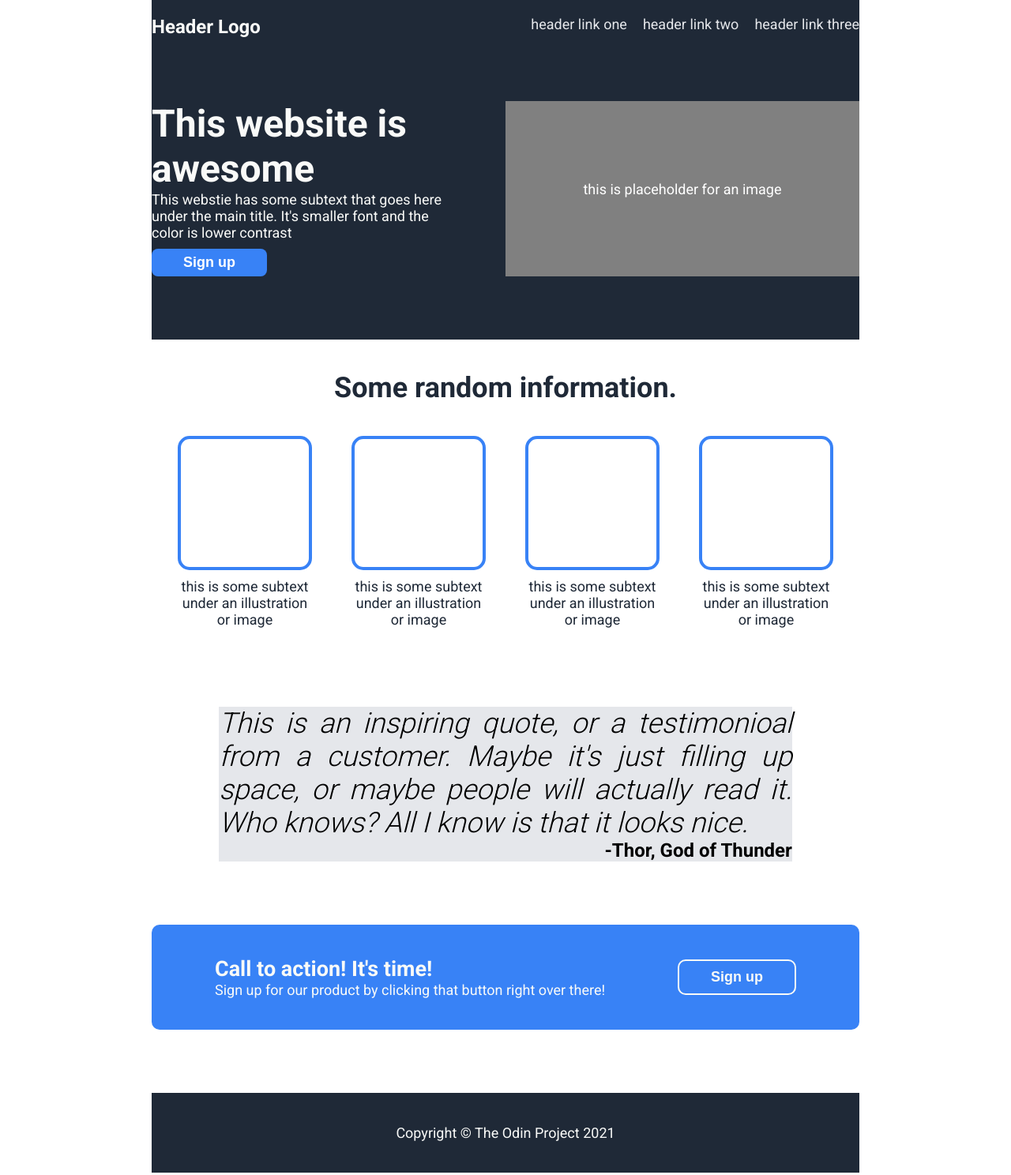
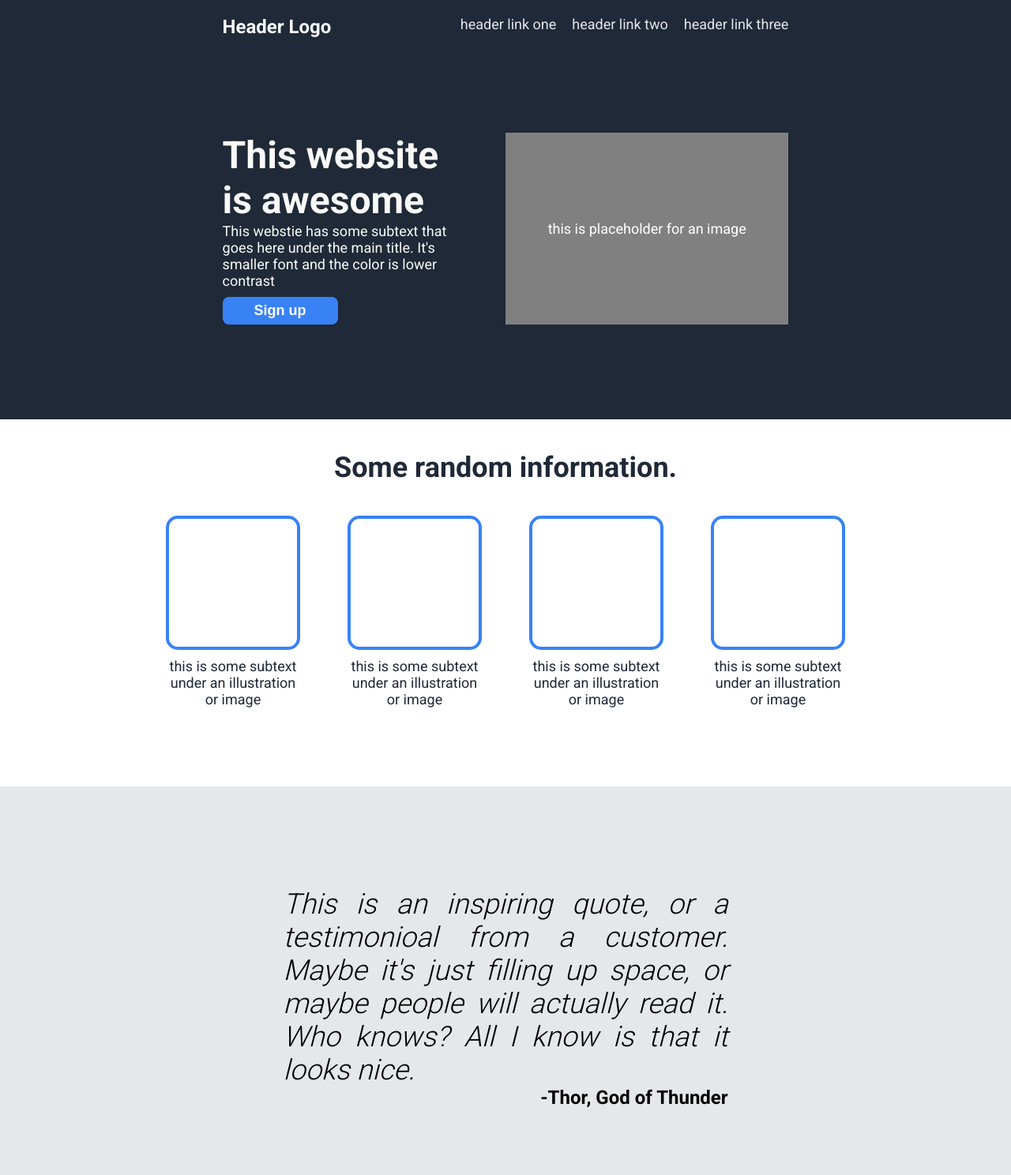
Before and after one commit to rubuz/odin-landing-page, a plain HTML site: page index.html in a window 1280 px wide. Shown: the top 1488 px of the page at 79% size. Drawn offline with Linux system fonts and the light colour scheme.

Commit message:
Final state - 1.0

```diff
--- a/index.html
+++ b/index.html
@@ -8,7 +8,7 @@
     <title>Document</title>
   </head>
   <body>
-    <div class="main">
+    <!-- <div class="main"> -->
     <div class="hero">
       <div class="header">
         <h1>Header Logo</h1>
@@ -69,9 +69,7 @@
     <div class="action">
       <div class="action-main">
         <h2>Call to action! It's time!</h2>
-          <p>
-            Sign up for our product by clicking that button right over there!
-          </p>
+        <p>Sign up for our product by clicking that button right over there!</p>
       </div>
       <button>Sign up</button>
     </div>
@@ -79,6 +77,6 @@
     <footer>
       <p>Copyright &copy; The Odin Project 2021</p>
     </footer>
-    </div>
+    <!-- </div> -->
   </body>
 </html>
--- a/style.css
+++ b/style.css
@@ -17,28 +17,30 @@ body {
   font-family: "Roboto", sans-serif;
   font-size: 18px;
   min-height: 100vh;
-  /* display: flex;
+  margin: 0 auto;
+  display: flex;
   flex-direction: column;
   justify-content: center;
-  align-items: center; */
+  align-items: center;
 }
 
 a {
   text-decoration: none;
 }
 
-.main {
+/* .main {
   width: 70%;
-  margin: 0 auto;
+
   display: flex;
   flex-direction: column;
   justify-content: center;
-}
+} */
 
 .hero {
   background-color: var(--dark);
   background-image: var(--dark);
-
+  width: 100%;
+  padding-inline: 22%;
   display: flex;
   flex-direction: column;
 }
@@ -69,6 +71,7 @@ a {
 .hero-main {
   margin: 80px 0;
   display: flex;
+  padding-block: 40px;
 }
 
 .title {
@@ -107,6 +110,8 @@ a {
 }
 
 .random-info {
+  width: 100%;
+  padding-inline: 22%;
   display: flex;
   flex-direction: column;
   justify-content: center;
@@ -124,7 +129,7 @@ a {
 .images {
   display: flex;
   justify-content: center;
-  gap: 50px;
+  gap: 60px;
 }
 
 .image {
@@ -142,7 +147,9 @@ a {
 }
 
 .quote {
-  width: 81%;
+  width: 100%;
+  padding-inline: 28%;
+  padding-block: 10%;
   display: flex;
   flex-direction: column;
   justify-content: center;
@@ -163,6 +170,7 @@ a {
 }
 
 .action {
+  width: 56%;
   display: flex;
   margin: 80px 0;
   padding: 40px 80px;
```
Lines whose indentation alone changed are shown as unchanged.
